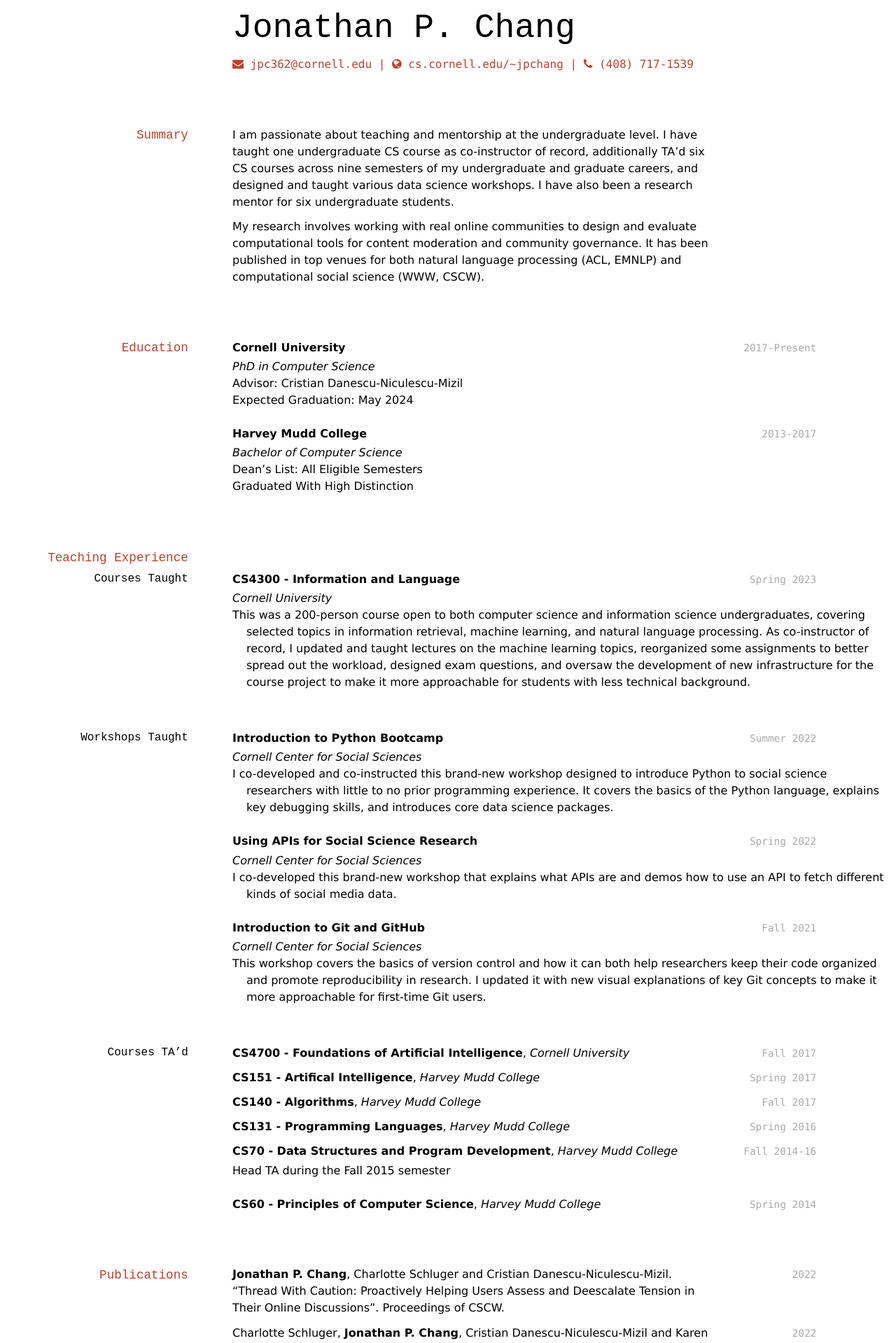
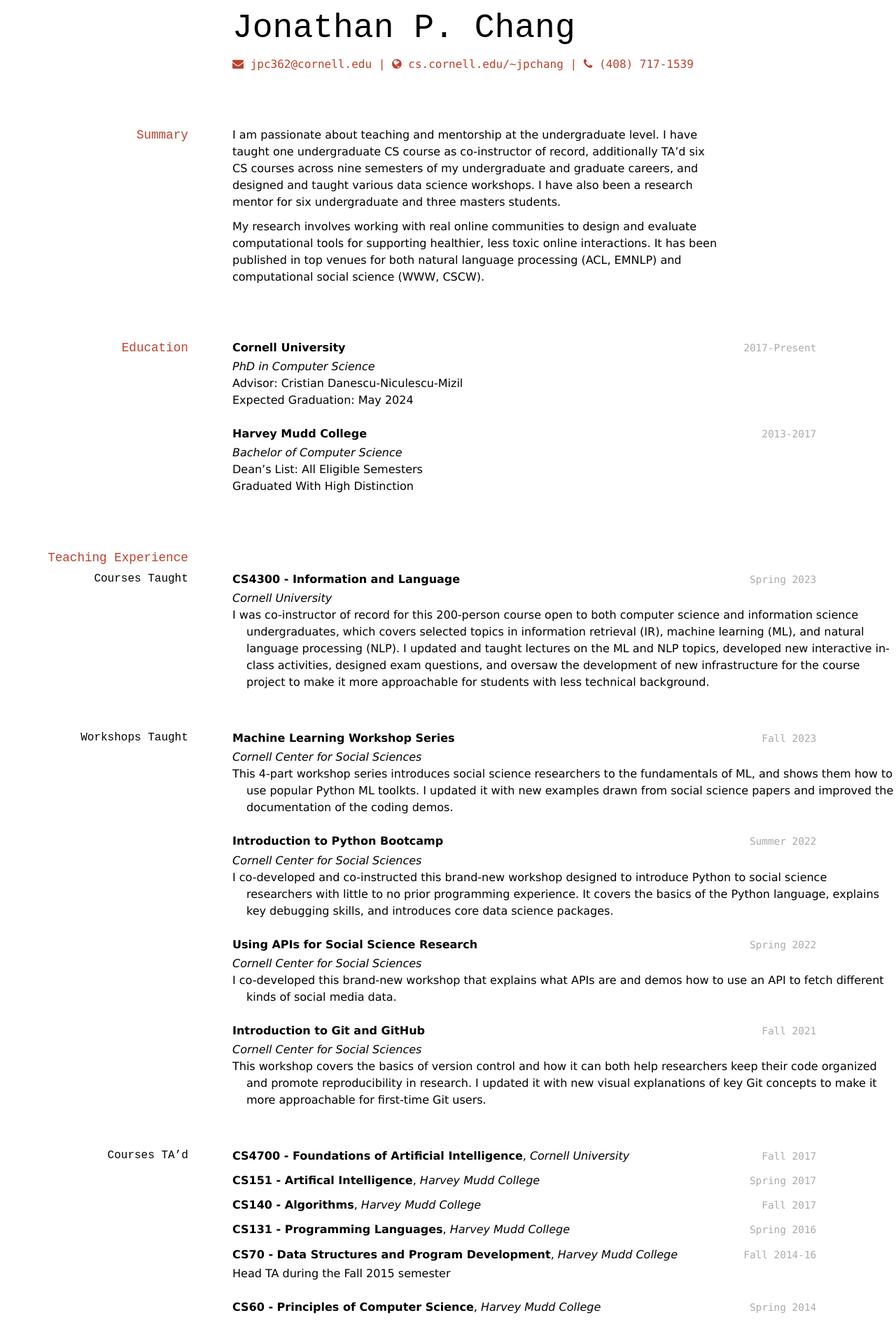
Before and after one commit to jpwchang/jpc-job-apps-2023, a Jekyll site: the page built from cv/index.md, in a window 1280 px wide. Shown: the top 1919 px of the page at 70% size. Built offline with Jekyll 4.4.1, drawn with Linux system fonts in a browser that asks for light colours; nearby versions of some CDN libraries; some of the changed text lies outside the part shown.

Commit message:
various adjustments from the big Oct 13 submission round

```diff
--- a/cv/index.md
+++ b/cv/index.md
@@ -15,9 +15,9 @@ title: Jonathan P. Chang's CV
 
 I am passionate about teaching and mentorship at the undergraduate level.
 I have taught one undergraduate CS course as co-instructor of record, additionally TA'd six CS courses across nine semesters of my undergraduate and graduate careers, and designed and taught various data science workshops.
-I have also been a research mentor for six undergraduate students.
+I have also been a research mentor for six undergraduate and three masters students.
 
-My research involves working with real online communities to design and evaluate computational tools for content moderation and community governance.
+My research involves working with real online communities to design and evaluate computational tools for supporting healthier, less toxic online interactions.
 It has been published in top venues for both natural language processing (ACL, EMNLP) and computational social science (WWW, CSCW).
 
 
@@ -49,10 +49,15 @@ __Harvey Mudd College__
 `Spring 2023`
 **CS4300 - Information and Language**
 - *Cornell University*
-- This was a 200-person course open to both computer science and information science undergraduates, covering selected topics in information retrieval, machine learning, and natural language processing. As co-instructor of record, I updated and taught lectures on the machine learning topics, reorganized some assignments to better spread out the workload, designed exam questions, and oversaw the development of new infrastructure for the course project to make it more approachable for students with less technical background.
+- I was co-instructor of record for this 200-person course open to both computer science and information science undergraduates, which covers selected topics in information retrieval (IR), machine learning (ML), and natural language processing (NLP). I updated and taught lectures on the ML and NLP topics, developed new interactive in-class activities, designed exam questions, and oversaw the development of new infrastructure for the course project to make it more approachable for students with less technical background.
 
 
 ### Workshops Taught
+
+`Fall 2023`
+**Machine Learning Workshop Series**
+- *Cornell Center for Social Sciences*
+- This 4-part workshop series introduces social science researchers to the fundamentals of ML, and shows them how to use popular Python ML toolkts. I updated it with new examples drawn from social science papers and improved the documentation of the coding demos.
 
 `Summer 2022`
 **Introduction to Python Bootcamp**
@@ -63,6 +68,8 @@ __Harvey Mudd College__
 **Using APIs for Social Science Research**
 - *Cornell Center for Social Sciences*
 - I co-developed this brand-new workshop that explains what APIs are and demos how to use an API to fetch different kinds of social media data.
+
+<div class="manualpagebreak"></div>
 
 `Fall 2021`
 **Introduction to Git and GitHub**
@@ -146,6 +153,8 @@ __"Class of '94" Computer Science Department Award__
 - *Harvey Mudd College*
 - Awarded to top 3 graduating computer science undergraduates on the basis of coursework, research, and service.
 
+<div class="manualpagebreak"></div>
+
 `2017`
 __Clinic Award__
 - *Harvey Mudd College*
@@ -168,7 +177,6 @@ __Data Science Fellow__
 - *Cornell Center for Social Sciences*
 - In addition to designing and teaching workshops (listed above), I also provided one-on-one consultations to researchers to help them with data science related tasks.
 
-<div class="manualpagebreak"></div>
 
 `2015-2017`
 __Peer Academic Liaison__
@@ -250,7 +258,6 @@ __Intern Software Analyst and Developer__
 - Leveraged Intentional’s application platform to create a unique color editor tool allowing users to manipulate 3d
 representations of color space.
 
-<div class="manualpagebreak"></div>
 
 `Summer 2014`
 __Software Engineering Intern__
--- a/cv/media/davewhipp-print.css
+++ b/cv/media/davewhipp-print.css
@@ -201,6 +201,10 @@ strong {
 	visibility: hidden;
 }
 
+#industry-experience {
+	page-break-before: always;
+}
+
 div.manualpagebreak {
 	page-break-before: always;
 }
```
Also changed, not shown: other parts of cv/index.md (+1 -1 lines), 3 other files.
